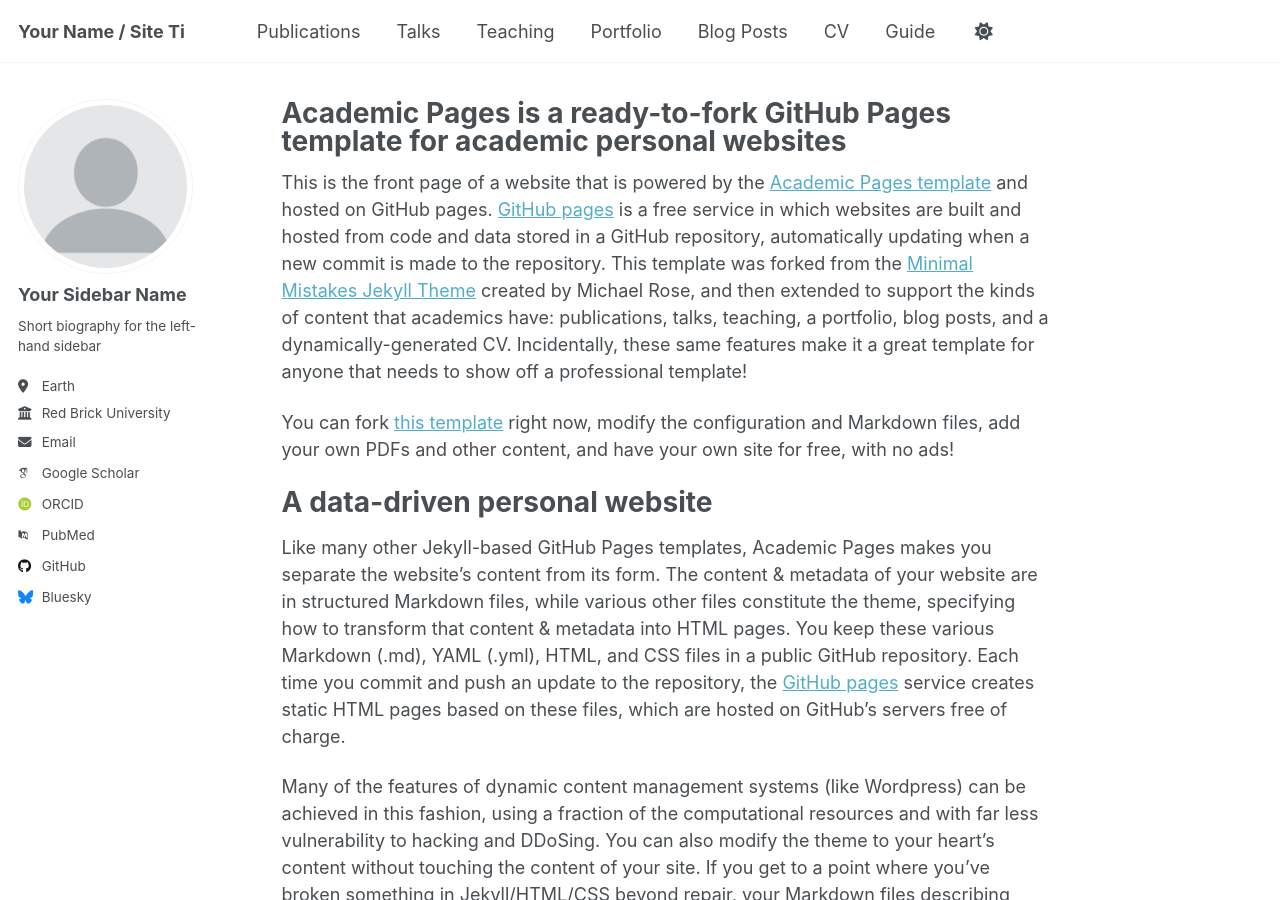
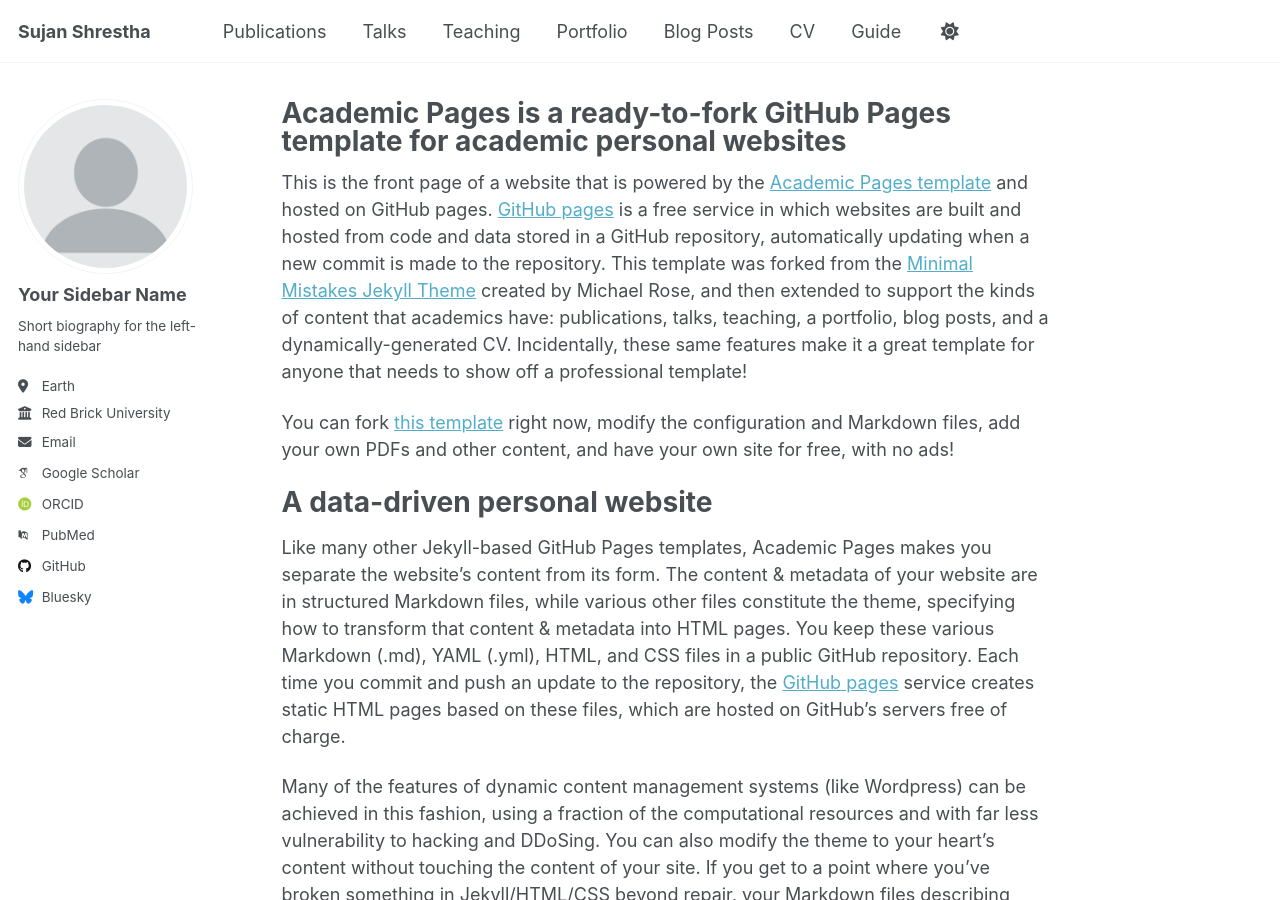
Before and after one commit to ss1855/SujanShrestha.github.io, a Jekyll site: the page built from _pages/about.md, in a window 1280 px wide and 900 px high. Built offline with Jekyll 4.4.1, drawn with Linux system fonts in a browser that asks for light colours; some web fonts are replaced; a script that is not in the unit is left out.

Commit message:
Update _config.yml

```diff
--- a/_config.yml
+++ b/_config.yml
@@ -9,7 +9,7 @@
 # Basic Site Settings
 locale                   : "en-US"
 site_theme               : "default" # Currently available options are "default", "air"
-title                    : "Your Name / Site Ti"
+title                    : "Sujan Shrestha"
 title_separator          : "-"
 name                     : &name "Sujan Shrestha"
 description              : &description "Your Name's academic portfolio"   # Update this with a general description of your site, this is the default if not overridden by a page
```
